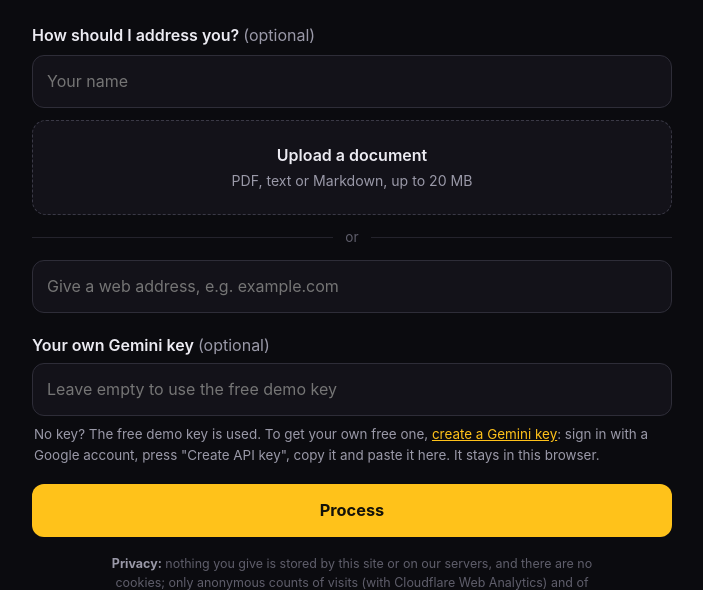
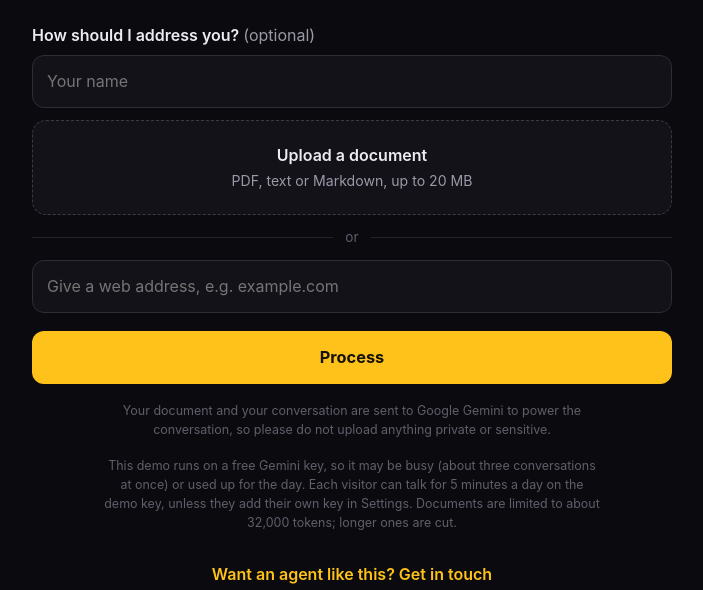
Before and after one commit to jmsalash/oracle-demadriz, a plain HTML site: page index.html in a window 1280 px wide. Shown: the part 366-956 px from the top of the page, without its empty margins (288-991 px from the left). Drawn offline with Linux system fonts and the light colour scheme.

Commit message:
Simpler first page

```diff
--- a/app.js
+++ b/app.js
@@ -49,7 +49,6 @@ function showKey() {
   const k = getKey();
   $('settings-key').textContent = k ? `Using your own key (…${k.slice(-4)}).` : 'Using the free demo key.';
   $('forget-key').hidden = !k;
-  $('key').value = k;
 }
 
 // While a document is read, both document forms are locked (grayed out), so nobody can press Process twice.
@@ -143,7 +142,6 @@ function init() {
 
   $('start-form').addEventListener('submit', (e) => {
     e.preventDefault();
-    setKey($('key').value);
     setName($('name').value);
     showKey();
     process({ fileInput: $('file'), urlInput: $('url') });
--- a/index.html
+++ b/index.html
@@ -48,15 +48,10 @@
       </label>
       <div class="or"><span>or</span></div>
       <input id="url" class="field" type="text" inputmode="url" autocomplete="url" placeholder="Give a web address, e.g. example.com" aria-label="Web address">
-      <div class="key-box">
-        <label for="key">Your own Gemini key <em>(optional)</em></label>
-        <input id="key" class="field" type="password" autocomplete="off" spellcheck="false" placeholder="Leave empty to use the free demo key">
-        <p class="help">No key? The free demo key is used. To get your own free one, <a href="https://aistudio.google.com/apikey" target="_blank" rel="noopener">create a Gemini key</a>: sign in with a Google account, press "Create API key", copy it and paste it here. It stays in this browser.</p>
-      </div>
       <button id="process" class="primary" type="submit">Process</button>
     </form>
-    <p class="disclaimer"><b>Privacy:</b> nothing you give is stored by this site or on our servers, and there are no cookies; only anonymous counts of visits (with Cloudflare Web Analytics) and of clicks on Process are kept. Your document and your conversation are sent only to Google Gemini, to power the conversation; on a free key Google may use them to improve its products, so do not upload anything private.</p>
-    <p class="disclaimer">This demo runs on a free Gemini key, so it may be busy (about three conversations at once) or used up for the day. Each visitor can talk for 5 minutes a day on the demo key, unless they add their own. Documents are limited to about 32,000 tokens; longer ones are cut.</p>
+    <p class="disclaimer">Your document and your conversation are sent to Google Gemini to power the conversation, so please do not upload anything private or sensitive.</p>
+    <p class="disclaimer">This demo runs on a free Gemini key, so it may be busy (about three conversations at once) or used up for the day. Each visitor can talk for 5 minutes a day on the demo key, unless they add their own key in Settings. Documents are limited to about 32,000 tokens; longer ones are cut.</p>
   </section>
 
   <section id="agent" class="agent">
--- a/style.css
+++ b/style.css
@@ -71,11 +71,10 @@ h1 { font-size: clamp(1.7rem, 5vw, 2.3rem); font-weight: 650; letter-spacing: -.
   width: 100%; padding: 13px 14px; border-radius: 12px; border: 1px solid #2e2d38; background: var(--card); color: var(--ink); font: inherit;
 }
 .field:focus { outline: none; border-color: var(--eye); }
-.key-box { margin-top: 8px; }
 .name-box { font-weight: 600; margin-bottom: -4px; }
 #settings-name-form .field { flex: 1; min-width: 180px; }
 #settings-name-form .primary { margin-top: 0; }
-.key-box label, .settings h3 { display: block; font-weight: 600; margin: 0 0 6px; font-size: 1rem; }
+.settings h3 { display: block; font-weight: 600; margin: 0 0 6px; font-size: 1rem; }
 em { font-style: normal; color: var(--soft); font-weight: 400; }
 .help { color: var(--soft); font-size: .84rem; margin: 8px 2px 0; }
 button { font: inherit; cursor: pointer; }
```
